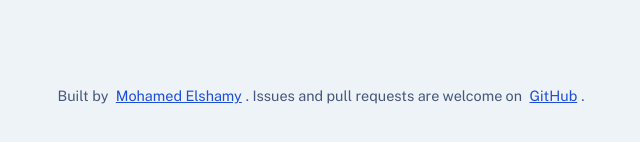
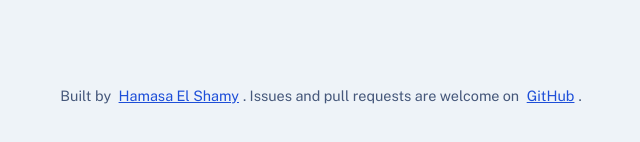
Before and after one commit to mohamed-elshamy-ai/timecapsule, a plain HTML site: page docs/index.html in a window 1280 px wide. Shown: the part 2526-2668 px from the top of the page, 319-959 px from the left. Drawn offline with nearby package versions, Linux system fonts and the light colour scheme; a web font is replaced by a local one.

Commit message:
Use the name Hamasa El Shamy in LICENSE and site credits

```diff
--- a/docs/index.html
+++ b/docs/index.html
@@ -116,7 +116,7 @@ timecapsule watch</code></pre><div><span class="ok"><b>Tested.</b></span> Tested
 </div><div class="card lang-ar" dir="rtl" lang="ar" style="text-align:start"><b>الشرح بالعربي</b><p>بتختار الفولدرات اللي عايز تتابعها، ومفيش حاجة بتتسجل قبل كده. الأداة بتراقب الفولدر وتسجل أي ملف اتعمل أو اتعدل أو اتمسح (الاسم والمكان والحجم والوقت بس، مش المحتوى) في قاعدة بيانات على جهازك. بعدين تسألها عملت إيه يوم معين، أو آخر مرة عدلت ملف إمتى، أو كنت شغال على إيه وقت ما جهزت العرض. وتقدر توقفها أو تمسح السجل في أي وقت.</p></div></section>
 <section><h2 data-ar="حدودها بصراحة">Honest limits</h2><div class="card warn"><ul><li data-ar="بتشوف تغييرات الملفات بس. مش بتعرف إمتى فتحت ملف أو زرت موقع أو استخدمت تطبيق.">It sees file changes only. It does not know when you open a file, visit a website or use an app.</li><li data-ar="البحث باسم الملف والوقت. مفيش بحث جوه المحتوى ولا بحث بالمعنى لسه.">Search is by file name and time. No search inside contents and no meaning-based search yet.</li><li data-ar="بتفحص بالتكرار مش بأحداث نظام الملفات، فالفولدرات الكبيرة بتاكل شوية معالج.">Polling, not OS file events, so large folders cost some CPU.</li><li data-ar="مفيش إضافة متصفح ولا تطبيق بنافذة لسه.">No browser extension or window app yet.</li></ul></div></section>
 </main>
-<footer>Built by <a href="https://github.com/mohamed-elshamy-ai">Mohamed Elshamy</a>. Issues and pull requests are welcome on <a href="https://github.com/mohamed-elshamy-ai/timecapsule">GitHub</a>.</footer>
+<footer>Built by <a href="https://github.com/mohamed-elshamy-ai">Hamasa El Shamy</a>. Issues and pull requests are welcome on <a href="https://github.com/mohamed-elshamy-ai/timecapsule">GitHub</a>.</footer>
 <script>
 (function(){
  var KEY='site-lang';
```
Also changed, not shown: 1 other file.
